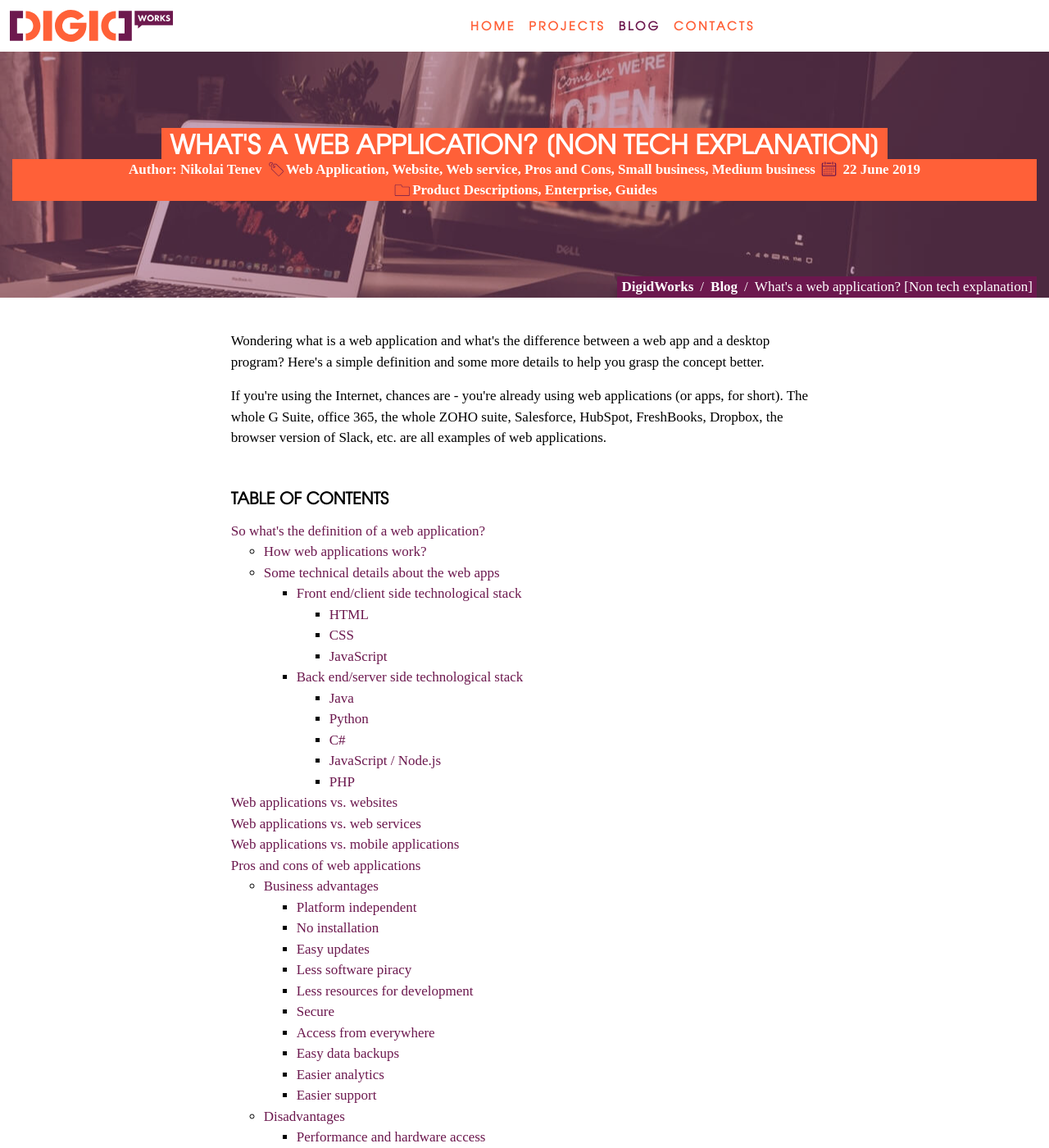
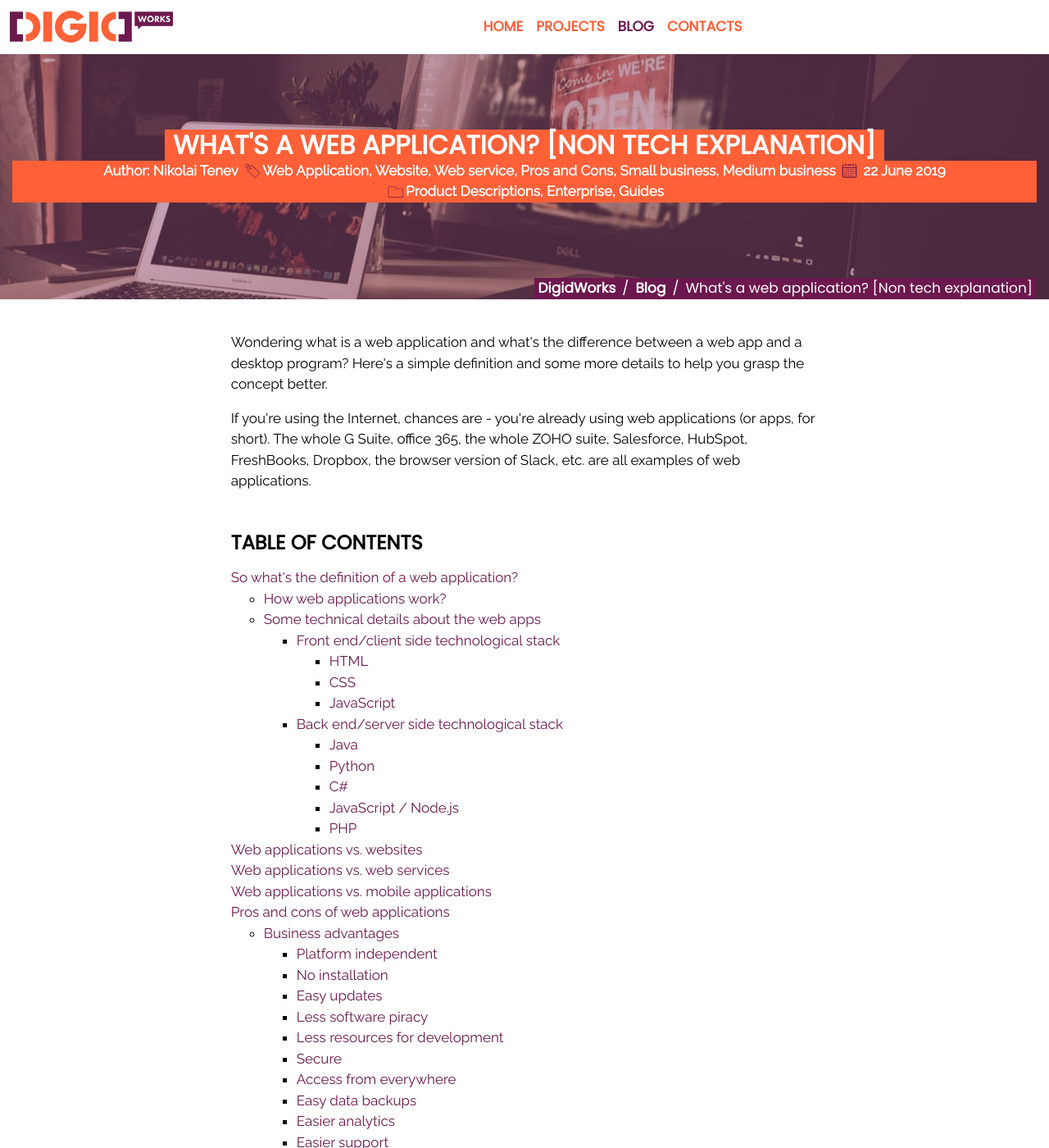
Before and after one commit to nikolai-tenev/nikolai-tenev.github.io, a Jekyll site: the page built from _posts/2019-06-22-what-is-web-application-non-tech-explanation.html, in a window 1280 px wide and 1400 px high. Shown: the whole window at 82% size. Built offline with Jekyll 4.4.1, drawn with Linux system fonts in a browser that asks for light colours; some web fonts are replaced; comment, search, counter and statistics services are not loaded.

Commit message:
1. design changes

```diff
--- a/_layouts/default.html
+++ b/_layouts/default.html
@@ -26,61 +26,9 @@
     <link rel="mask-icon" href="/safari-pinned-tab.svg" color="#5bbad5">
 
     {% if page.url == "/" %}
-        <link rel="preload" href="https://fonts.gstatic.com/s/iceland/v7/rax9HiuFsdMNOnWPaKtMAQ.woff2" as="font" crossorigin type="font/woff2">
-        <link rel="preload" href="https://fonts.gstatic.com/s/raleway/v13/1Ptug8zYS_SKggPNyCMIT5lu.woff2" as="font" crossorigin type="font/woff2">
-        <link rel="preload" href="https://fonts.gstatic.com/s/raleway/v13/1Ptug8zYS_SKggPNyC0ITw.woff2" as="font" crossorigin type="font/woff2">
-        <style>
-            /* latin */
-            @font-face {
-                font-family: 'Iceland';
-                font-display: swap;
-                font-style: normal;
-                font-weight: 400;
-                src: local('Iceland'), local('Iceland-Regular'), url(https://fonts.gstatic.com/s/iceland/v7/rax9HiuFsdMNOnWPaKtMAQ.woff2) format('woff2');
-                unicode-range: U+0000-00FF, U+0131, U+0152-0153, U+02BB-02BC, U+02C6, U+02DA, U+02DC, U+2000-206F, U+2074, U+20AC, U+2122, U+2191, U+2193, U+2212, U+2215, U+FEFF, U+FFFD;
-            }
-            /* latin-ext */
-            @font-face {
-                font-family: 'Raleway';
-                font-display: swap;
-                font-style: normal;
-                font-weight: 400;
-                src: local('Raleway'), local('Raleway-Regular'), url(https://fonts.gstatic.com/s/raleway/v13/1Ptug8zYS_SKggPNyCMIT5lu.woff2) format('woff2');
-                unicode-range: U+0100-024F, U+0259, U+1E00-1EFF, U+2020, U+20A0-20AB, U+20AD-20CF, U+2113, U+2C60-2C7F, U+A720-A7FF;
-            }
-            /* latin */
-            @font-face {
-                font-family: 'Raleway';
-                font-display: swap;
-                font-style: normal;
-                font-weight: 400;
-                src: local('Raleway'), local('Raleway-Regular'), url(https://fonts.gstatic.com/s/raleway/v13/1Ptug8zYS_SKggPNyC0ITw.woff2) format('woff2');
-                unicode-range: U+0000-00FF, U+0131, U+0152-0153, U+02BB-02BC, U+02C6, U+02DA, U+02DC, U+2000-206F, U+2074, U+20AC, U+2122, U+2191, U+2193, U+2212, U+2215, U+FEFF, U+FFFD;
-            }
-        </style>
+        <link href="https://fonts.googleapis.com/css?family=Iceland|Poppins|Raleway&display=swap&subset=latin-ext" rel="stylesheet">
     {% else %}
-        <link rel="preload" href="https://fonts.gstatic.com/s/raleway/v13/1Ptug8zYS_SKggPNyCMIT5lu.woff2" as="font" crossorigin type="font/woff2">
-        <link rel="preload" href="https://fonts.gstatic.com/s/raleway/v13/1Ptug8zYS_SKggPNyC0ITw.woff2" as="font" crossorigin type="font/woff2">
-        <style>
-            /* latin-ext */
-            @font-face {
-                font-family: 'Raleway';
-                font-display: swap;
-                font-style: normal;
-                font-weight: 400;
-                src: local('Raleway'), local('Raleway-Regular'), url(https://fonts.gstatic.com/s/raleway/v13/1Ptug8zYS_SKggPNyCMIT5lu.woff2) format('woff2');
-                unicode-range: U+0100-024F, U+0259, U+1E00-1EFF, U+2020, U+20A0-20AB, U+20AD-20CF, U+2113, U+2C60-2C7F, U+A720-A7FF;
-            }
-            /* latin */
-            @font-face {
-                font-family: 'Raleway';
-                font-display: swap;
-                font-style: normal;
-                font-weight: 400;
-                src: local('Raleway'), local('Raleway-Regular'), url(https://fonts.gstatic.com/s/raleway/v13/1Ptug8zYS_SKggPNyC0ITw.woff2) format('woff2');
-                unicode-range: U+0000-00FF, U+0131, U+0152-0153, U+02BB-02BC, U+02C6, U+02DA, U+02DC, U+2000-206F, U+2074, U+20AC, U+2122, U+2191, U+2193, U+2212, U+2215, U+FEFF, U+FFFD;
-            }
-        </style>
+        <link href="https://fonts.googleapis.com/css?family=Poppins|Raleway&display=swap&subset=latin-ext" rel="stylesheet">
     {% endif %}
 
     <link rel="stylesheet" href="/assets/css/bootstrap.min.css">
--- a/_layouts/post.html
+++ b/_layouts/post.html
@@ -22,6 +22,14 @@
         margin-top: 3rem;
     }
 
+    #single-post-page article h2,
+    #single-post-page article h3,
+    #single-post-page article h4,
+    #single-post-page article h5,
+    #single-post-page article h6 {
+        font-weight: 700;
+    }
+
     #single-post-page article h2::before,
     #single-post-page article h3::before,
     #single-post-page article h4::before,
@@ -29,8 +37,8 @@
     #single-post-page article h6::before {
         content: "";
         display: block;
-        height: 63px;
-        margin: -63px 0 0;
+        height: 65px;
+        margin: -65px 0 0;
     }
 </style>
 <section id="single-post-page" class="row navbar-push">
--- a/assets/css/base.css
+++ b/assets/css/base.css
@@ -1,16 +1,7 @@
-@font-face {
-    font-family: 'tex_gyre_adventorregular';
-    font-display: swap;
-    src: url('../fonts/texgyreadventor-regular-webfont.woff') format('woff');
-    font-weight: normal;
-    font-style: normal;
-
-}
-
 h1, h2, h3, h4, h5, h6 {
     letter-spacing: 0;
     font-style: normal;
-    font-family: 'tex_gyre_adventorregular', serif;
+    font-family: 'Poppins', sans-serif;
     text-transform: uppercase;
 }
 
@@ -26,20 +17,18 @@
     border-radius: 0;
 }
 
+.breadcrumb {
+    font-family: 'Poppins', sans-serif;
+}
+
 button:focus {
     outline: 5px auto #ff6038;
 }
 
 #single-project-page h1,
-#single-post-page h1,
-#single-post-page h2,
-#single-post-page h3,
-#single-post-page h4 {
+#projects h1,
+#single-post-page h1 {
     font-weight: 900;
-}
-
-h4 {
-    font-size: 20px;
 }
 
 .w-20 {
@@ -77,7 +66,7 @@
     right: 0;
     left: 0;
     z-index: 1000;
-    font-family: "tex_gyre_adventorregular", monospace;
+    font-family: 'Poppins', sans-serif;
 }
 
 #navbar.light {
@@ -126,10 +115,7 @@
 }
 
 #navbar .nav-link {
-    color: #fff;
-    font-size: 0.9rem;
     font-weight: 600;
-    letter-spacing: 3px;
     text-align: center;
     text-transform: uppercase;
 }
@@ -167,7 +153,7 @@
 }
 
 .navbar-push {
-    padding-top: 63px;
+    padding-top: 65px;
 }
 
 #home {
@@ -352,7 +338,7 @@
 
 #blog h2 {
     text-transform: none;
-    font-size: 20px;
+    font-size: 25px;
 }
 
 #subscribe p {
@@ -615,7 +601,7 @@
 }
 
 .project-box > .d-flex h4 {
-    font-size: 25px;
+    font-size: 30px;
 }
 
 .project-box > .d-flex p, .project-box > .d-flex h4 {
@@ -640,7 +626,7 @@
 
 .blog-box .blog-excerpt h3 {
     text-transform: none;
-    font-size: 20px;
+    font-size: 23px;
 }
 
 .blog-box .blog-excerpt h3 a {
@@ -819,7 +805,7 @@
 
 @media (min-width: 1600px) {
     #single-post-page h1, #single-project-page h1 {
-        font-size: 4rem;
+        font-size: 50px;
     }
 }
 
```
Also changed, not shown: assets/fonts/texgyreadventor-regular-webfont.woff (deleted).
